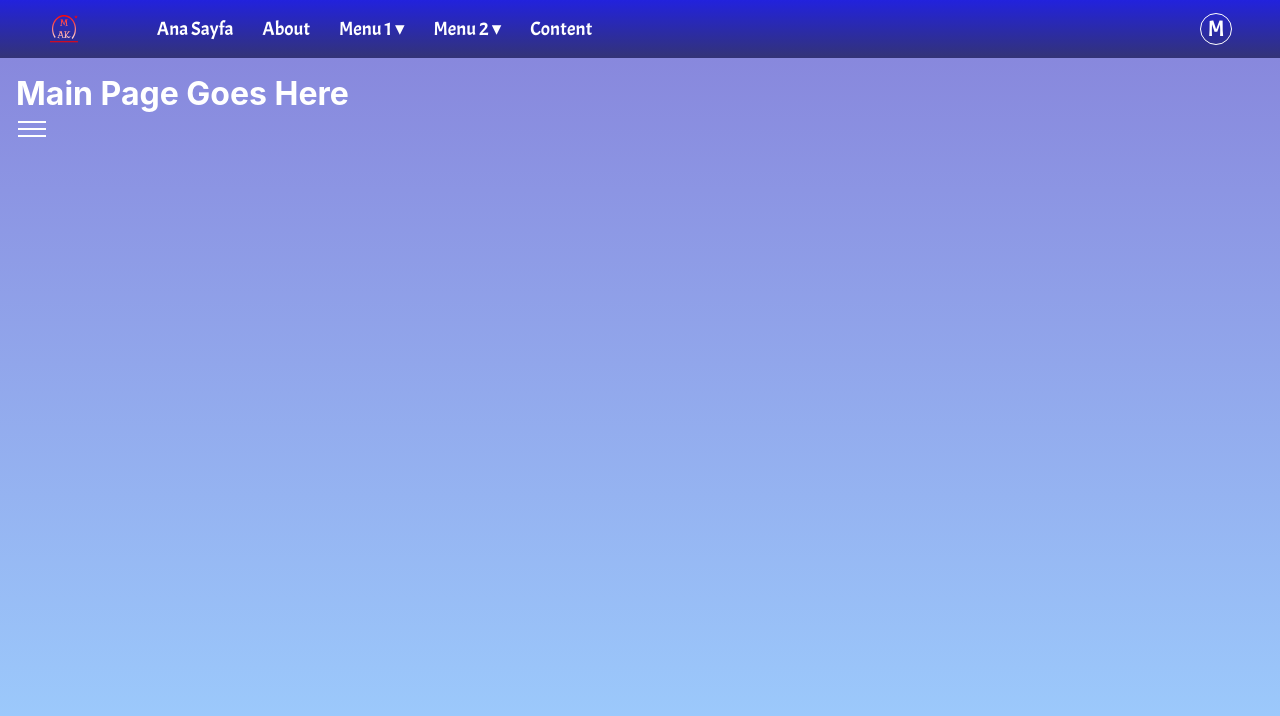
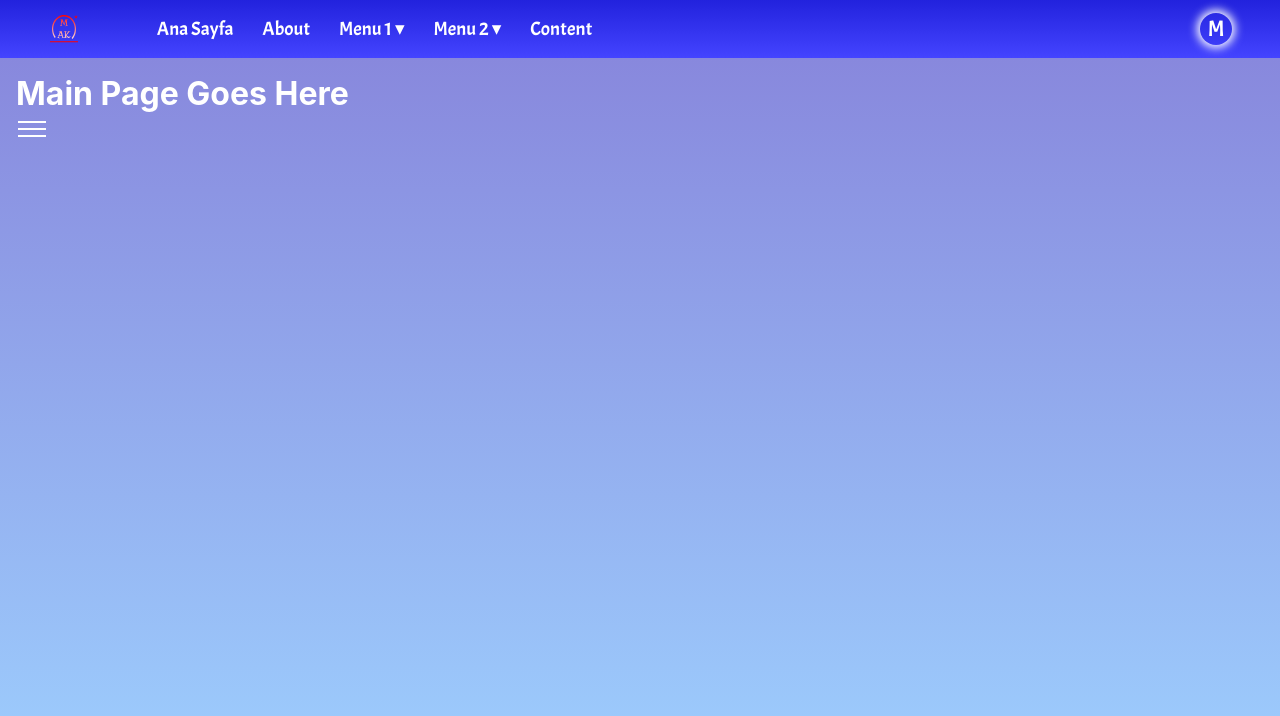
Before and after one commit to mehmetak78/react-components-mak, a React (Create React App) app: page / in a window 1280 px wide. Shown: the top 716 px of the page. Built offline with nearby package versions, Linux system fonts and the light colour scheme.

Commit message:
navbar sade

```diff
--- a/public/css/styles.css
+++ b/public/css/styles.css
@@ -1,7 +1,8 @@
 @import url("https://fonts.googleapis.com/css2?family=Work+Sans:ital@1&display=swap");
 @import url("https://fonts.googleapis.com/css2?family=Acme&display=swap");
 .navbar {
-  background: linear-gradient(180deg, #2222dd 0%, #333377 100%);
+  position: relative;
+  background: linear-gradient(180deg, #2222dd 0%, #4444ff 100%);
   height: 3.6rem;
   display: grid;
   grid-template-columns: 1fr 8fr 1fr;
@@ -40,11 +41,11 @@
   content: "";
   position: absolute;
   top: 100%;
-  left: 0;
-  width: 100%;
-  border-top: 4px solid #bbffff;
+  left: -10%;
+  width: 120%;
+  border-top: 3px solid #bbffff;
   transform: scale(0, 0);
-  transition: all ease-in-out 250ms;
+  transition: transform ease-out 300ms;
 }
 .navbar .nav-items .nav-item:hover {
   color: #bbffff;
@@ -56,27 +57,26 @@
   display: none;
   position: absolute;
   font-size: 0.9rem;
-  top: calc(100% + 4px);
+  top: calc(100% + 3px);
   left: 0;
   text-align: left;
-  background-color: #333377;
-  min-width: 200px;
-  box-shadow: 0px 8px 16px 0px rgba(34, 34, 221, 0.8);
+  background-color: #4444ff;
+  white-space: nowrap;
+  box-shadow: 0px 0px 20px 5px rgba(34, 34, 221, 0.6);
   z-index: 100;
+  flex-direction: column;
 }
 .navbar .nav-items .nav-item .dropdown-content a {
   color: #ffffff;
   padding: 0.6rem 1.8rem;
   text-decoration: none;
-  display: flex;
-  flex-direction: column;
 }
 .navbar .nav-items .nav-item .dropdown-content a:hover {
   color: #bbffff;
   background: #2222dd;
 }
 .navbar .nav-items .nav-item .dropdown-content-active {
-  display: block;
+  display: flex;
 }
 .navbar .nav-avatar {
   margin: 0 auto;
@@ -89,8 +89,8 @@
   font-size: 1.4rem;
   width: 2rem;
   height: 2rem;
-  border: 1px solid;
   border-radius: 2em;
+  box-shadow: 0 0 10px 3px white;
 }
 .navbar .nav-btn {
   grid-column: 3/4;
@@ -151,9 +151,6 @@
 }
 
 @media screen and (max-width: 720px) {
-  .navbar {
-    position: relative;
-  }
   .navbar .nav-avatar {
     display: none;
   }
@@ -170,16 +167,14 @@
     left: 0;
     margin: 0;
     display: block;
-    background: #333377;
+    background: #4444ff;
     width: 100%;
     transform-origin: top;
     padding: 0;
-    list-style: none;
-    z-index: 999;
   }
   .navbar .nav-items .nav-item {
     margin: 0;
-    padding: 0.8rem;
+    padding: 1rem;
     display: block;
     opacity: 1;
     transition: opacity 400ms ease-in-out;
@@ -197,10 +192,11 @@
     margin-top: 0.8em;
   }
   .navbar .nav-items .nav-item .dropdown-content a {
-    margin: 0 -0.8rem;
+    margin: 0 -1rem;
+    padding: 0.6rem 2.2rem;
   }
   .navbar .nav-items .nav-item .dropdown-content a:hover {
-    background: rgba(51, 51, 119, 0.4);
+    background: #3366ff;
   }
   .navbar .nav-items-active {
     transform: scale(1, 1);
--- a/public/scss/default/_config.scss
+++ b/public/scss/default/_config.scss
@@ -11,6 +11,8 @@ $color-button2: #829D5F;
 $color-alert: #396206;
 
 $color-bg-alert-bg: #929D5F;
+
+
 
 
 
--- a/public/scss/default/_navbar.scss
+++ b/public/scss/default/_navbar.scss
@@ -2,12 +2,18 @@
 
 $color-text-navbar:  #ffffff;
 $color-text-navbar-hover: #bbffff;
+$color-text-navbar-dropdown-hover: #3366ff;
 $color-bg-navbar1:#2222dd;
-$color-bg-navbar2:#333377;
+$color-bg-navbar2:#4444ff;
 $font-navbar: 'Acme', sans-serif;
 $font-size-navbar: 1.2rem;
 
+$transition-nav-item: transform ease-out 300ms;
+
+$z-index-navbar-dropdown-content: 100;
+
 .navbar {
+  position: relative;
   background: linear-gradient(180deg, $color-bg-navbar1 0%, $color-bg-navbar2 100%);
   height: 3.6rem;
   display: grid;
@@ -44,40 +50,34 @@ $font-size-navbar: 1.2rem;
         content: "";
         position: absolute;
         top: 100%;
-        left: 0;
-        width: 100%;
-        border-top: 4px solid $color-text-navbar-hover;
+        left: -10%;
+        width: 120%;
+        border-top: 3px solid $color-text-navbar-hover;
         transform: scale(0, 0);
-        transition: all ease-in-out 250ms;
+        transition: $transition-nav-item
       }
       &:hover {
         color: $color-text-navbar-hover;
         &::before {
           transform: scale(1, 1);
         }
-        .dropdown-content {
-        }
-      }
-      .dropdown {
-//        display: inline-block;
       }
       .dropdown-content {
         display: none;
         position: absolute;
         font-size: 0.9rem;
-        top: calc(100% + 4px);
+        top: calc(100% + 3px);
         left: 0;
         text-align: left;
         background-color: $color-bg-navbar2;
-        min-width: 200px;
-        box-shadow: 0px 8px 16px 0px rgba($color-bg-navbar1, 0.8);
-        z-index: 100;
+        white-space: nowrap;
+        box-shadow: 0px 0px 20px 5px rgba($color-bg-navbar1, 0.6);
+        z-index: $z-index-navbar-dropdown-content;
+        flex-direction: column;
         a {
           color: $color-text-navbar;
           padding: 0.6rem 1.8rem;
           text-decoration: none;
-          display: flex;
-          flex-direction: column;
           &:hover{
             color: $color-text-navbar-hover;
             background: rgba($color-bg-navbar1,1);
@@ -85,7 +85,7 @@ $font-size-navbar: 1.2rem;
         }
       }
       .dropdown-content-active {
-        display: block;
+        display: flex;
       }
     }
   }
@@ -99,8 +99,9 @@ $font-size-navbar: 1.2rem;
       font-size: 1.4rem;
       width: 2rem;
       height: 2rem;
-      border: 1px solid;
+      //border: 1px solid;
       border-radius: 2em;
+      box-shadow: 0 0 10px 3px white;
     }
   }
 
--- a/public/scss/styles.scss
+++ b/public/scss/styles.scss
@@ -13,6 +13,7 @@
 
 .mainPage {
   background: linear-gradient(180deg, $color-bg1 0%, $color-bg2 100%);
+
   transition: transform ease-in-out 400ms;
   height: calc(100vh - 3.6rem);
   color: white;
@@ -20,6 +21,5 @@
 }
 
 
-//@import "mediaSmall/config";
 @import "mediaSmall/components";
 @import "mediaSmall/navbar";
--- a/src/components/Navbar.js
+++ b/src/components/Navbar.js
@@ -97,9 +97,9 @@ const Navbar = () => {
         <a className="nav-item" onClick={menuClicked} href="#">About</a>
         <div onClick={dropDownClicked} className="nav-item "  >Menu 1 &#9662;
           <div className="dropdown-content">
-            <a href="#">Link 1</a>
-            <a href="#">Link 2</a>
-            <a href="#">Link 3</a>
+            <a href="#">Link   1</a>
+            <a href="#">Link2</a>
+            <a href="#">Link To a Place</a>
           </div>
         </div>
           <div onClick={dropDownClicked} className="nav-item "  >Menu 2 &#9662;
```
Also changed, not shown: public/scss/mediaSmall/_navbar.scss (+4 -9 lines), 1 other file (tests, documents, lock files or other folders).
